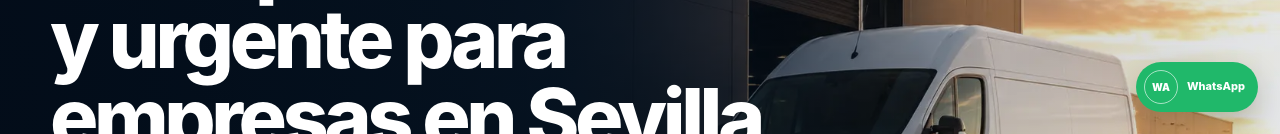
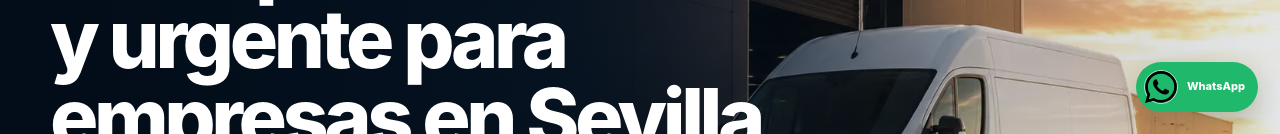
Before and after one commit to DiegoMonje/transporte, a Next.js app: page / in a window 1280 px wide. Shown: the part 666-800 px from the top of the page. Built offline with nearby package versions, Linux system fonts and the light colour scheme.

Commit message:
Corregir el icono flotante de WhatsApp

```diff
--- a/app/layout.tsx
+++ b/app/layout.tsx
@@ -2,6 +2,7 @@ import type { Metadata, Viewport } from "next";
 import Link from "next/link";
 import { SiteHeader } from "./components/site-header";
 import { SiteFooter } from "./components/site-footer";
+import { SocialIcon } from "./components/social-links";
 import "./globals.css";
 
 export const metadata: Metadata = {
@@ -16,9 +17,9 @@ export const metadata: Metadata = {
     type: "website", locale: "es_ES", url: "/", siteName: "Transporte Directo Sevilla",
     title: "Transporte directo para empresas en Sevilla",
     description: "Recogida, transporte directo y entrega con vehículo exclusivo para empresas.",
-    images: [{ url: "/og.webp", width: 1200, height: 630, alt: "Transporte directo para empresas en Sevilla" }],
+    images: [{ url: "/og.png", width: 1200, height: 630, alt: "Transporte directo para empresas en Sevilla" }],
   },
-  twitter: { card: "summary_large_image", title: "Transporte directo para empresas en Sevilla", description: "Recogida, transporte directo y entrega con vehículo exclusivo para empresas.", images: ["/og.webp"] },
+  twitter: { card: "summary_large_image", title: "Transporte directo para empresas en Sevilla", description: "Recogida, transporte directo y entrega con vehículo exclusivo para empresas.", images: ["/og.png"] },
   robots: { index: true, follow: true },
   icons: { icon: "/favicon.svg", shortcut: "/favicon.svg" },
 };
@@ -30,7 +31,7 @@ const jsonLd = {
   "@type": "ProfessionalService",
   name: "Transporte Directo Sevilla",
   url: "https://transporte-directo-sevilla.vercel.app",
-  image: "https://transporte-directo-sevilla.vercel.app/og.webp",
+  image: "https://transporte-directo-sevilla.vercel.app/og.png",
   description: "Transporte directo, dedicado y urgente para empresas en Sevilla y Andalucía.",
   areaServed: ["Sevilla", "Huelva", "Cádiz", "Córdoba", "Málaga", "Andalucía"],
   serviceType: ["Transporte directo", "Transporte urgente", "Transporte industrial", "Transporte de palés", "Vehículo dedicado"],
@@ -44,7 +45,7 @@ export default function RootLayout({ children }: Readonly<{ children: React.Reac
         <SiteHeader />
         {children}
         <SiteFooter />
-        <Link className="whatsapp-float" href="/contacto#datos-pendientes" aria-label="Contactar por WhatsApp" title="WhatsApp pendiente de activar"><span>WA</span><em>WhatsApp</em></Link>
+        <Link className="whatsapp-float" href="/contacto#datos-pendientes" aria-label="Contactar por WhatsApp" title="WhatsApp pendiente de activar"><span className="whatsapp-float-icon"><SocialIcon network="whatsapp" /></span><em>WhatsApp</em></Link>
         <script type="application/ld+json" dangerouslySetInnerHTML={{ __html: JSON.stringify(jsonLd) }} />
       </body>
     </html>
```
